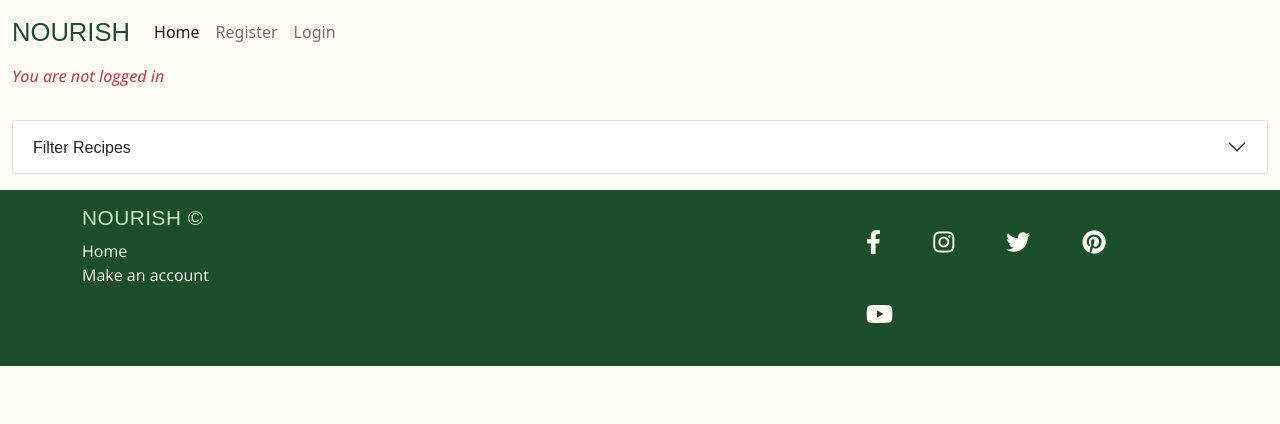
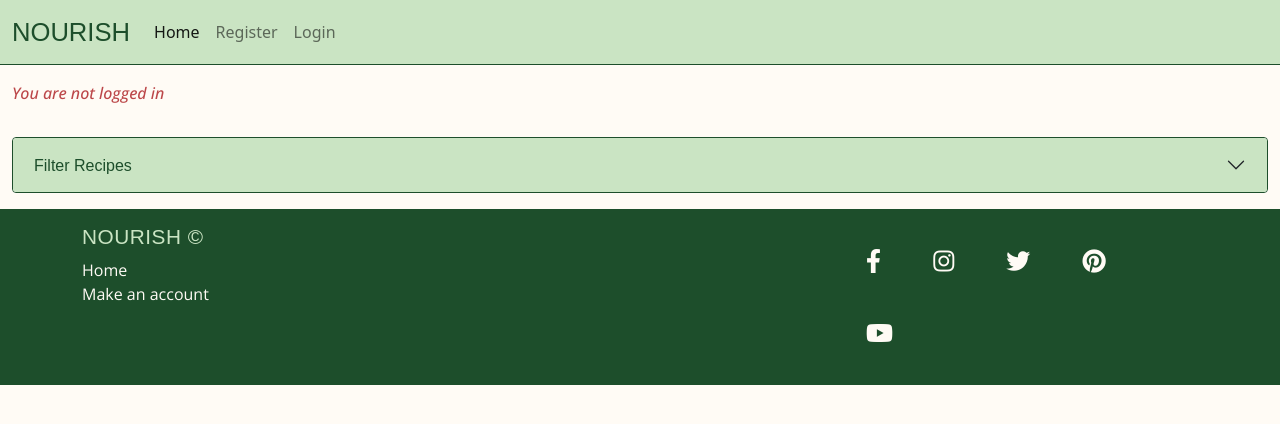
Before and after one commit to katee145/nourish, a Django app: page / in a window 1280 px wide. Shown: the top 424 px of the page. Run offline with Django 4.2, Linux system fonts and the light colour scheme; data that the repository does not hold is empty; parts of the project's set-up code (start-up, migrations or seed data) failed here and were passed over; some web fonts are replaced.

Commit message:
style nav and footer

```diff
--- a/static/css/style.css
+++ b/static/css/style.css
@@ -26,8 +26,10 @@ h2 {
 
 /*base.html*/
 
-nav {
-    background-color: var(--off-white);
+#base-nav {
+    background-color: var(--light-green);
+    border-bottom: 1px solid var(--dark-green);
+    margin-bottom: 1rem;
 }
 
 nav a {
@@ -50,7 +52,7 @@ nav a {
 }
 
 body {
-    background-color: var(--off-white)
+    background-color: var(--off-white);
 }
 
 footer {
@@ -60,6 +62,7 @@ footer {
     flex-direction: column; /* Align items vertically */
     justify-content: center; /* Center items vertically within the footer */
     align-items: center; /* This is the key addition */
+    bottom: 0;
   }
 
   footer a {
@@ -94,6 +97,31 @@ footer {
 
 /*index.html*/
 
+/* External CSS for Filter Accordion */
+#filterAccordion .accordion-item {
+    border: 1px solid var(--dark-green);
+    background-color: var(var(--light-green));
+}
+
+#filterAccordion .accordion-body {
+    background-color: var(--off-white);
+}
+
+#filterAccordion .accordion-header button {
+    background-color: var(--light-green);
+    color: var(--dark-green);
+    border: 1px solid var(--light-green);
+}
+
+#filterAccordion .form-check-label {
+    color: var(--dark-green);
+}
+
+#filterAccordion .form-check-input {
+    accent-color: var(--highlight-yellow);
+}
+
+
 .homepage-image {
     border-radius: 10px;
 }
@@ -110,7 +138,7 @@ footer {
 }
 
 .recipe-link:hover {
-    color: var(--highlight-red);
+    color: var(--highlight-yellow);
 }
 
 .card-img-top-container {
--- a/templates/base.html
+++ b/templates/base.html
@@ -33,7 +33,7 @@
 <body class="d-flex flex-column h-100 main-bg">
 
     <!-- Navigation -->
-    <nav class="navbar navbar-expand-lg navbar-light">
+    <nav id="base-nav" class="navbar navbar-expand-lg navbar-light">
         <div class="container-fluid">
             <a class="navbar-brand" href="{% url 'home' %}"><span class="nourish-nav">Nourish</span></a>
             <button class="navbar-toggler" type="button" data-bs-toggle="collapse" data-bs-target="#navbarText"
```
